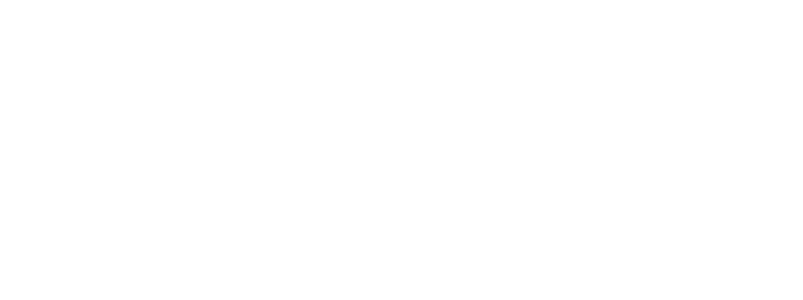
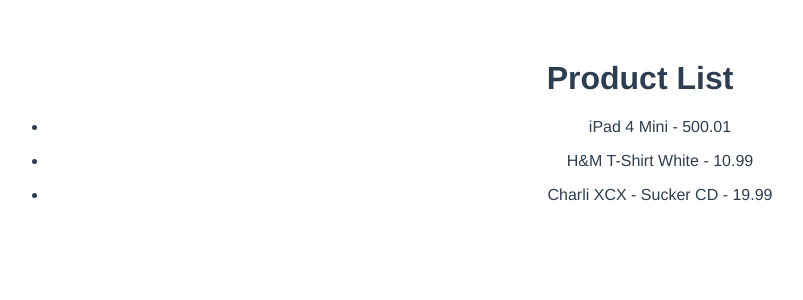
Before and after one commit to liscikiscie/shopping-cart, a Vue app: page / in a window 1280 px wide. Shown: the top 300 px of the page, without its empty margins (0-803 px from the left). Built offline with nearby package versions, Linux system fonts and the light colour scheme.

Commit message:
Products

```diff
--- a/src/App.vue
+++ b/src/App.vue
@@ -1,5 +1,6 @@
 <template>
     <div id="app">
+        <ProductList/>
     </div>
 </template>
 
--- a/src/components/Product.vue
+++ b/src/components/Product.vue
@@ -1,6 +1,8 @@
 <template>
     <div class="product">
-
+        <ul>
+            <li>{{productTitle}} - {{productPrice}}</li>
+        </ul>
     </div>
 </template>
 
--- a/src/components/ProductList.vue
+++ b/src/components/ProductList.vue
@@ -1,5 +1,6 @@
 <template>
     <div class="product-list">
+        <h1>Product List</h1>
         <Product
                 v-for="product in products"
                 :key="product.id"
@@ -10,7 +11,7 @@
 </template>
 
 <script>
-    import Product from './ProductList';
+    import Product from './Product';
     import shop from '../api/shop'
 
     let ProductList = {
```
